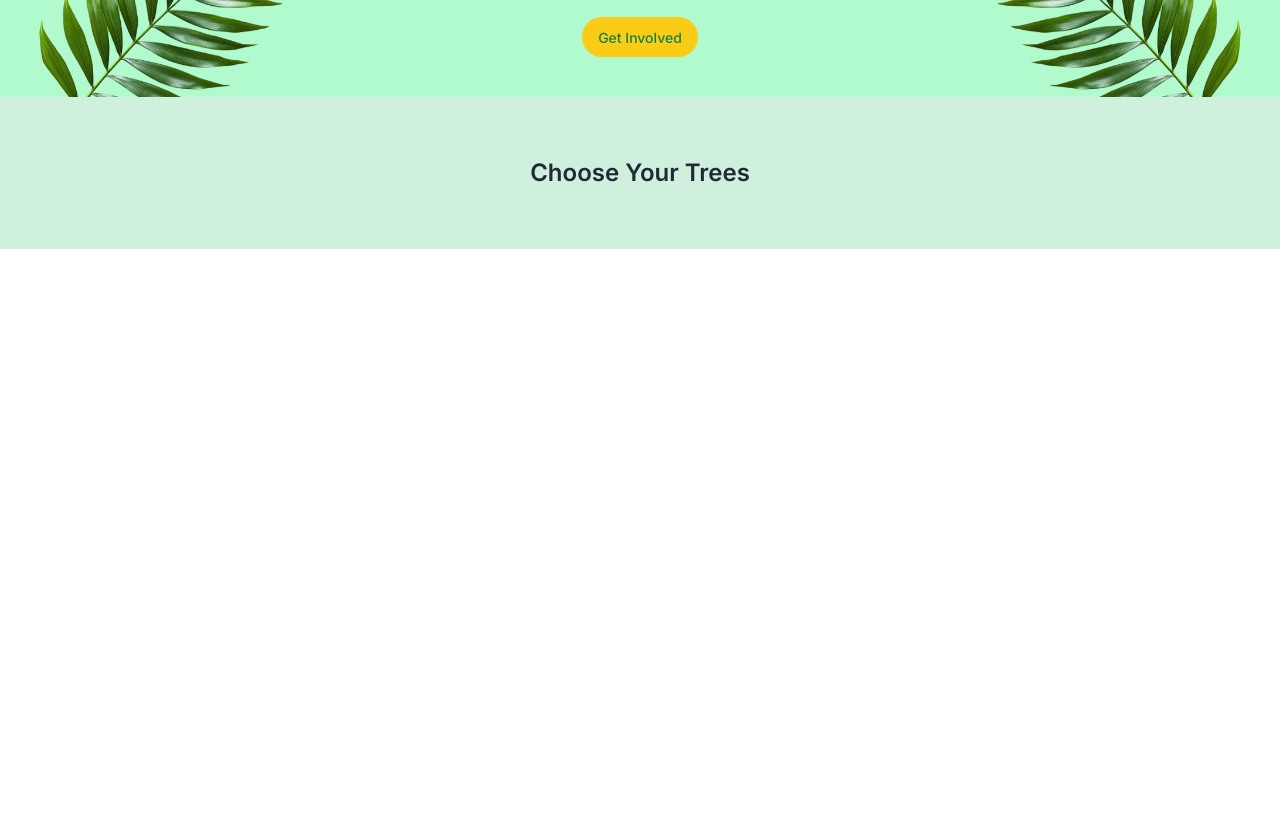
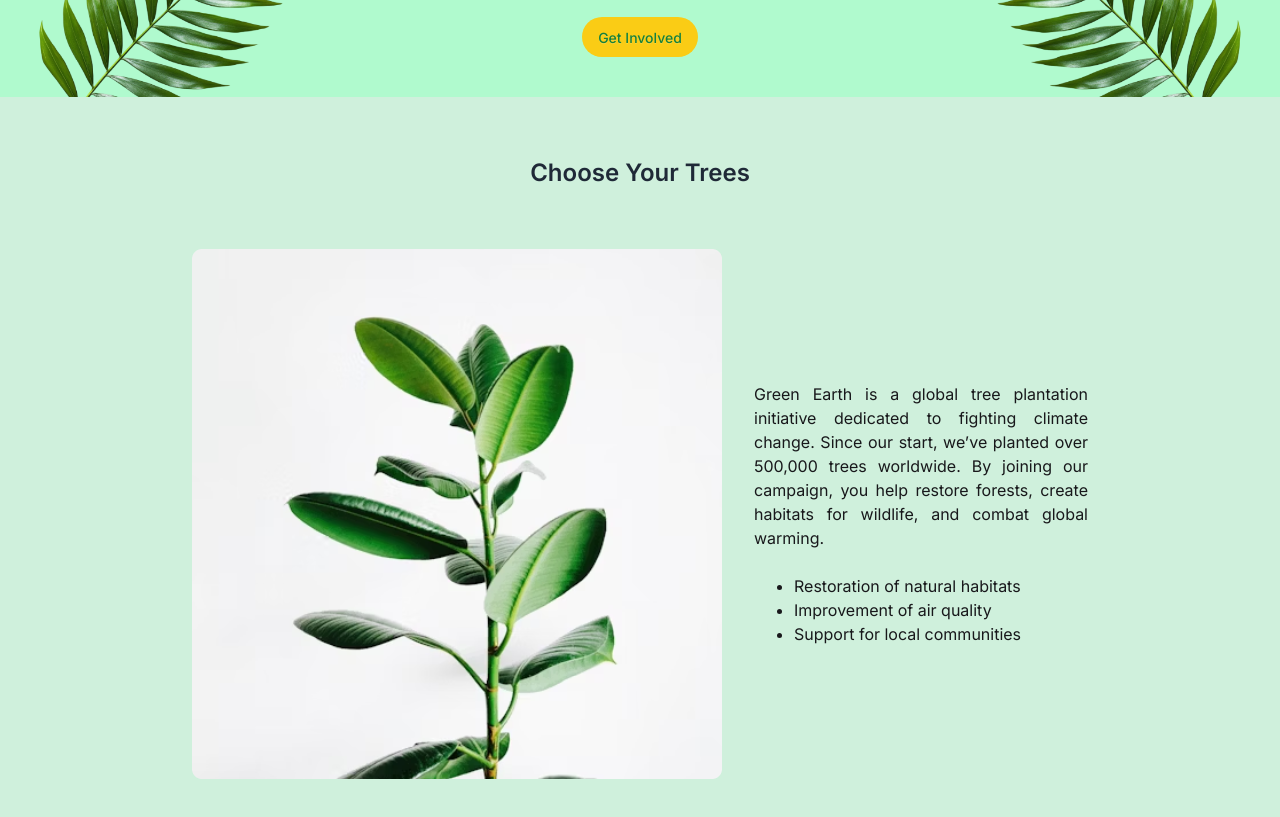
Before and after one commit to syedshafinahmed/Green-Earth, a plain HTML site: page index.html in a window 1280 px wide. Shown: the part 247-1064 px from the top of the page. Before the commit the page ends 800 px from the top, so only its background shows below. Drawn offline with nearby package versions, Linux system fonts and the light colour scheme.

Commit message:
added plant section

```diff
--- a/index.html
+++ b/index.html
@@ -40,5 +40,25 @@
     </section>
 
     <p class="font-semibold text-2xl text-[#1F2937] text-center py-15 bg-[#CFF0DC]">Choose Your Trees</p>
+
+
+
+
+
+    <section class="bg-[#CFF0DC]">
+        <div class="flex flex-col-reverse md:flex-row justify-between items-center max-w-4xl mx-auto pb-20 gap-x-0 md:gap-x-8">
+            <img class="w-1/2 md:w-full" src="assets/about.png" alt="">
+            <div class="p-8 md:p-0">
+                <p class="text-justify">Green Earth is a global tree plantation initiative dedicated to fighting climate
+                    change. Since our start, we’ve planted over 500,000 trees worldwide. By joining our campaign, you help
+                    restore forests, create habitats for wildlife, and combat global warming.</p><br>
+                <ul class="list-disc pl-10">
+                    <li>Restoration of natural habitats</li>
+                    <li>Improvement of air quality</li>
+                    <li>Support for local communities</li>
+                </ul>
+            </div>
+        </div>
+    </section>
 </body>
 </html>
```
